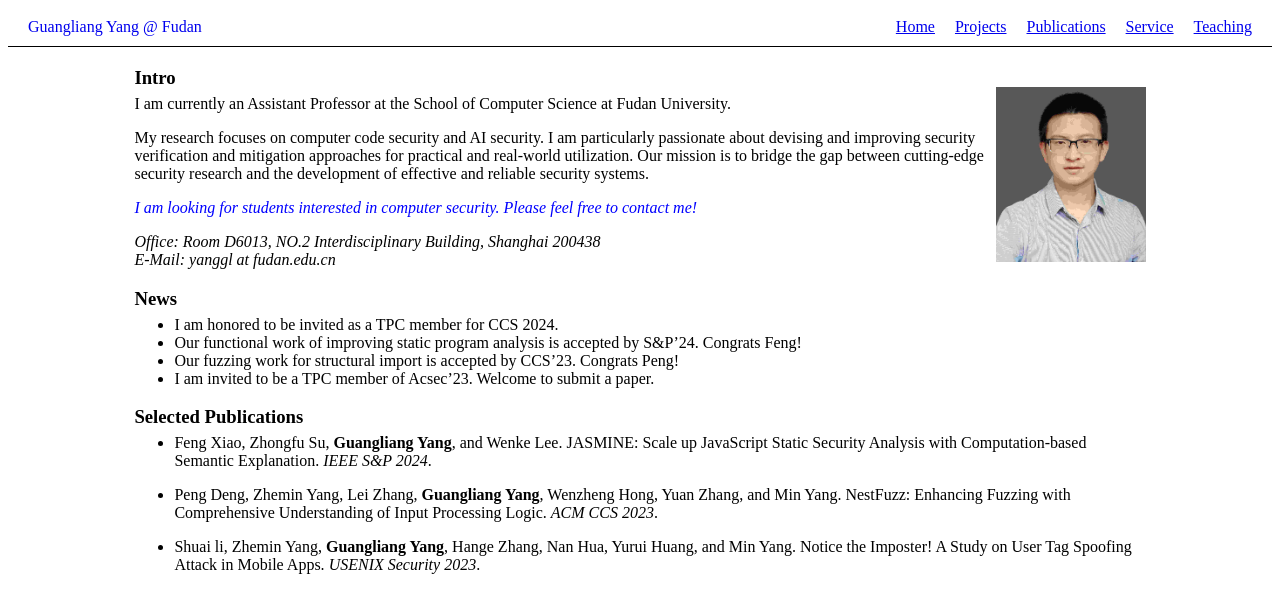
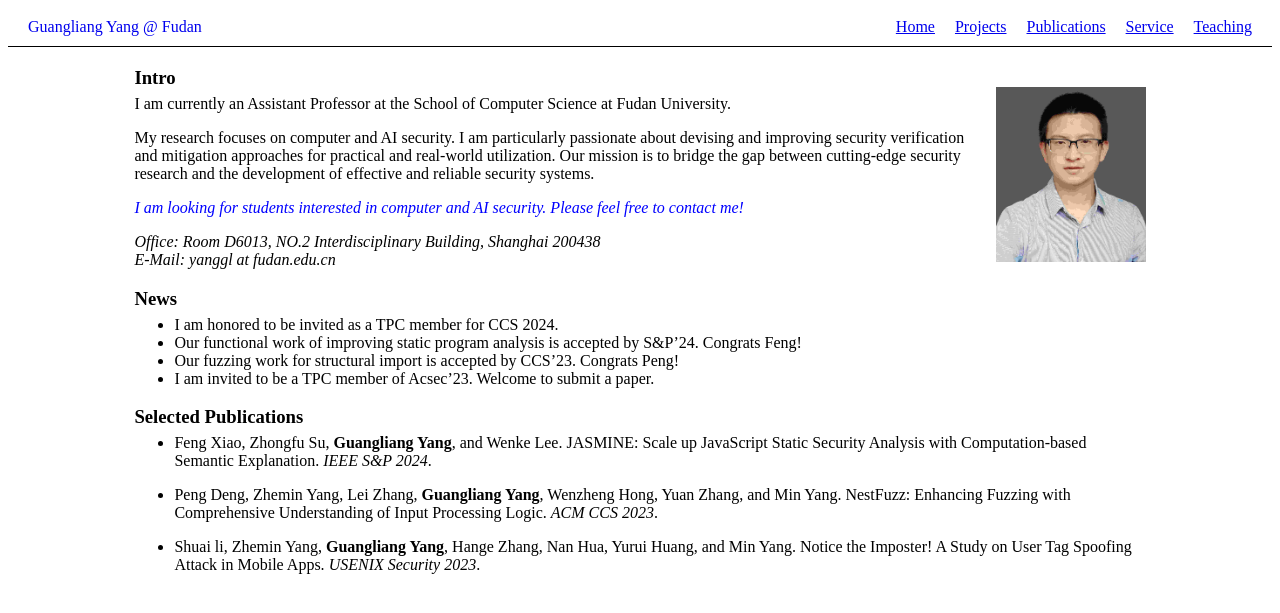
Before and after one commit to yang-guangliang/yang-guangliang.github.io, a Jekyll site: the page built from index.md, in a window 1280 px wide. Shown: the top 613 px of the page. Built offline with Jekyll 4.4.1, drawn with Linux system fonts in a browser that asks for light colours.

Commit message:
Update index.md

```diff
--- a/index.md
+++ b/index.md
@@ -10,9 +10,9 @@ title: home
 
 I am currently an Assistant Professor at the School of Computer Science at Fudan University.
 
-My research focuses on computer code security and AI security. I am particularly passionate about devising and improving security verification and mitigation approaches for practical and real-world utilization. Our mission is to bridge the gap between cutting-edge security research and the development of effective and reliable security systems.
+My research focuses on computer and AI security. I am particularly passionate about devising and improving security verification and mitigation approaches for practical and real-world utilization. Our mission is to bridge the gap between cutting-edge security research and the development of effective and reliable security systems.
 
-<span style="color:blue">*I am looking for students interested in computer security. Please feel free to contact me!*</span>
+<span style="color:blue">*I am looking for students interested in computer and AI security. Please feel free to contact me!*</span>
 
 <em> Office: Room D6013, NO.2 Interdisciplinary Building, Shanghai 200438</em>
 <em> E-Mail: yanggl at fudan.edu.cn</em>
```
